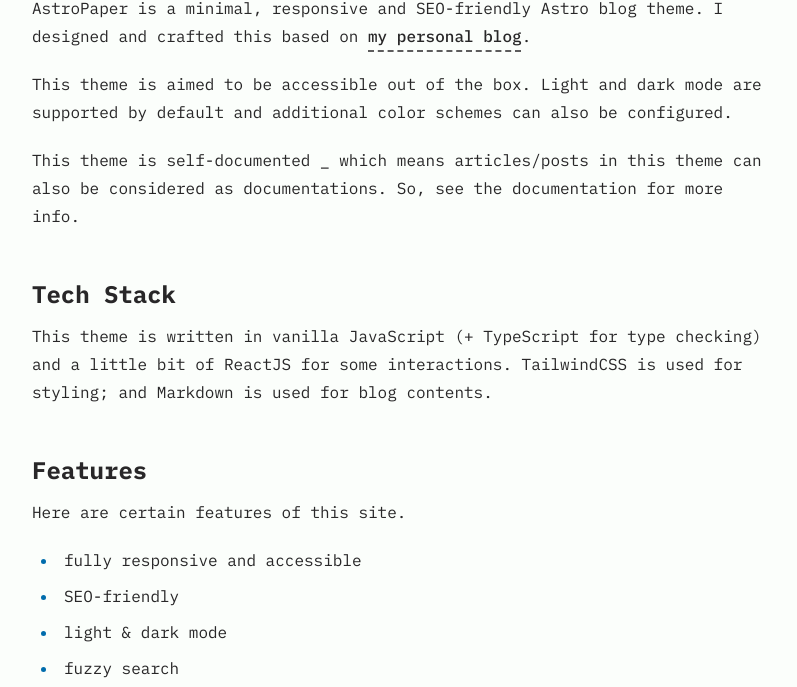
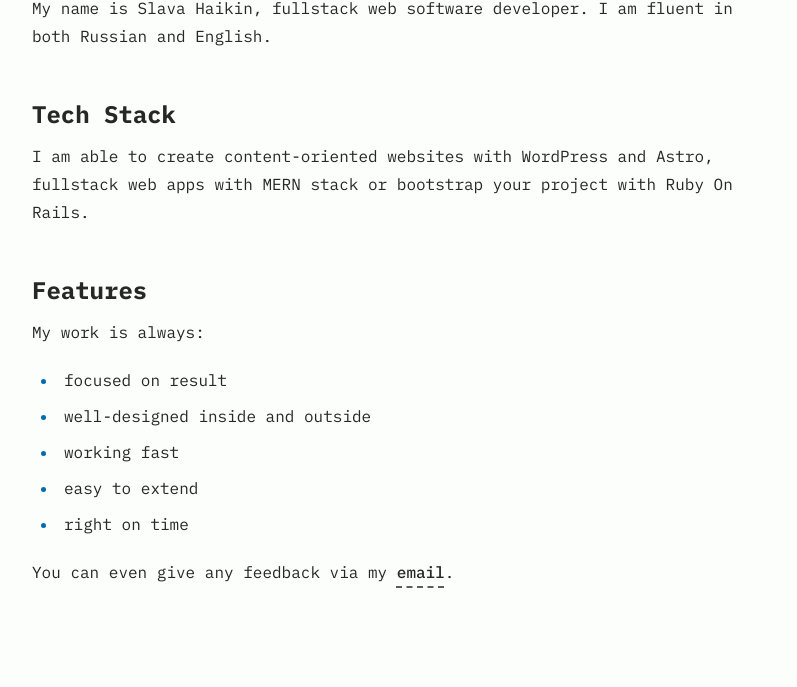
Before and after one commit to Vyachowski/haikin.me, an Astro site: page /about in a window 1280 px wide. Shown: the part 617-1304 px from the top of the page, without its empty margins (240-1037 px from the left). Built offline with nearby package versions, Linux system fonts and the light colour scheme; Astro itself is replaced by a stand-in of ours.

Commit message:
feat: add text for about page

```diff
--- a/src/pages/about.md
+++ b/src/pages/about.md
@@ -7,30 +7,21 @@
   <img src="/assets/dev.svg" class="sm:w-1/2 mx-auto" alt="coding dev illustration">
 </div>
 
-AstroPaper is a minimal, responsive and SEO-friendly Astro blog theme. I designed and crafted this based on [my personal blog](https://satnaing.dev/blog).
-
-This theme is aimed to be accessible out of the box. Light and dark mode are supported by
-default and additional color schemes can also be configured.
-
-This theme is self-documented \_ which means articles/posts in this theme can also be considered as documentations. So, see the documentation for more info.
+My name is Slava Haikin, fullstack web software developer. I am fluent in both Russian and English.
 
 ## Tech Stack
 
-This theme is written in vanilla JavaScript (+ TypeScript for type checking) and a little bit of ReactJS for some interactions. TailwindCSS is used for styling; and Markdown is used for blog contents.
+I am able to create content-oriented websites with WordPress and Astro,
+fullstack web apps with MERN stack or bootstrap your project with Ruby On Rails.
 
 ## Features
 
-Here are certain features of this site.
+My work is always:
 
-- fully responsive and accessible
-- SEO-friendly
-- light & dark mode
-- fuzzy search
-- super fast performance
-- draft posts
-- pagination
-- sitemap & rss feed
-- highly customizable
+- focused on result
+- well-designed inside and outside
+- working fast
+- easy to extend
+- right on time
 
-If you like this theme, you can star/contribute to the [repo](https://github.com/satnaing/astro-paper).
-Or you can even give any feedback via my [email](mailto:contact@satnaing.dev).
+You can even give any feedback via my [email](mailto:slava@haikin.me).
```
